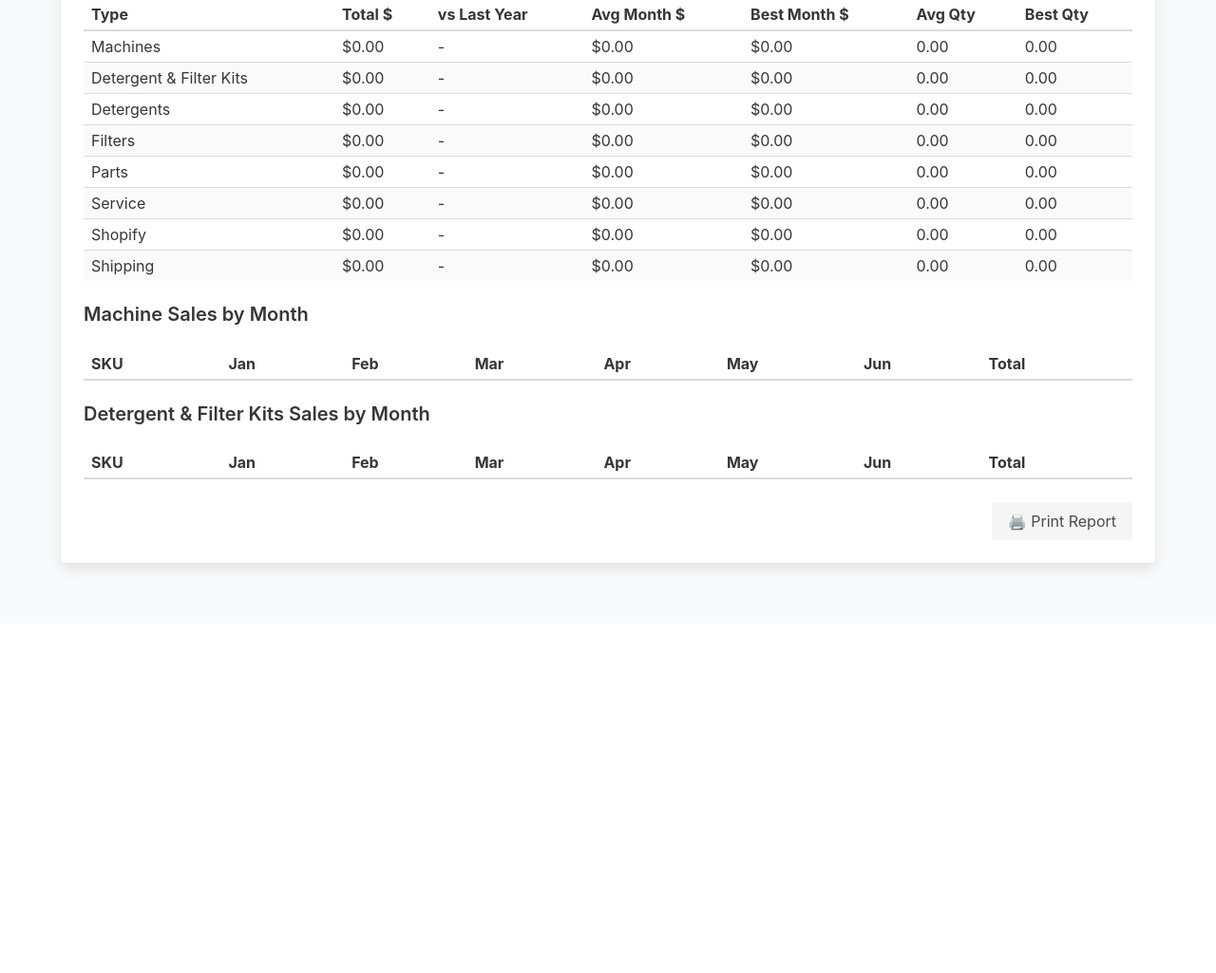
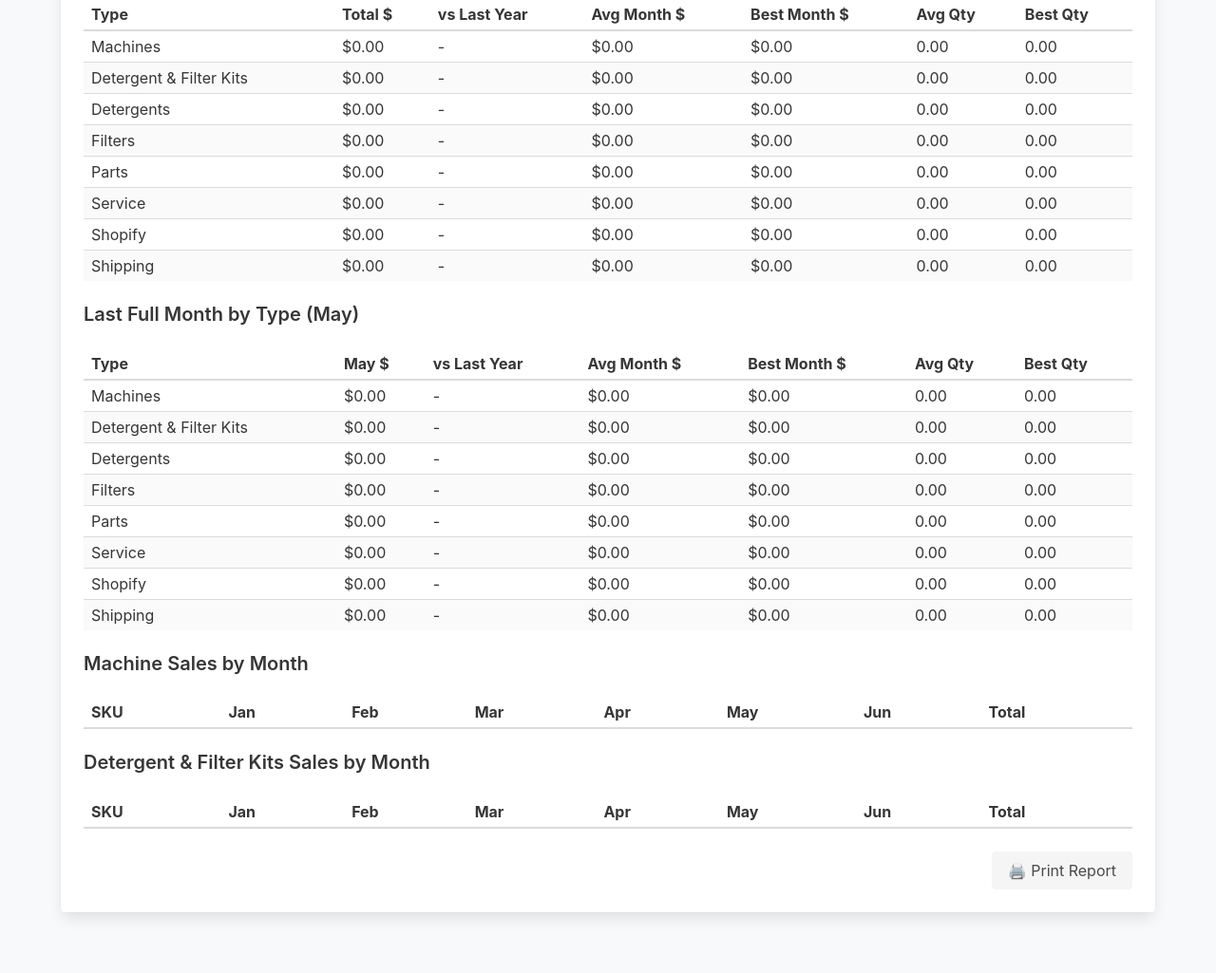
Before and after one commit to alexknuckles/ultrasuite, a Flask app: page /monthly-report in a window 1280 px wide. Shown: the part 967-1992 px from the top of the page at 95% size. Before the commit the page ends 1572 px from the top, so only its background shows below. Run offline with Flask 3, Linux system fonts and the light colour scheme; data that the repository does not hold is empty.

Commit message:
Add last-month type summary to report

```diff
--- a/app.py
+++ b/app.py
@@ -424,6 +424,61 @@ def monthly_report():
             'best_qty': best_qty,
         })
 
+    # last full month summary by type
+    now = datetime.now()
+    if year == now.year:
+        if now.month == 1:
+            last_month_year = year - 1
+            last_month_num = 12
+        else:
+            last_month_year = year
+            last_month_num = now.month - 1
+    else:
+        last_month_year = year
+        last_month_num = 12
+
+    last_month_label = datetime(last_month_year, last_month_num, 1).strftime('%b')
+
+    last_rows = []
+    for cat in categories:
+        cur_month = summary_type[
+            (summary_type['year'] == last_month_year)
+            & (summary_type['month_num'] == last_month_num)
+            & (summary_type['type'] == cat)
+        ]
+        prev_month = summary_type[
+            (summary_type['year'] == last_month_year - 1)
+            & (summary_type['month_num'] == last_month_num)
+            & (summary_type['type'] == cat)
+        ]
+        cur_total = cur_month['total'].sum()
+        cur_qty = cur_month['quantity'].sum()
+        prev_total = prev_month['total'].sum()
+        vs_last = '-'
+        if prev_total > 0:
+            vs_last = f"{((cur_total - prev_total) / prev_total) * 100:.1f}%"
+        elif cur_total > 0:
+            vs_last = '∞'
+        year_to_date = summary_type[
+            (summary_type['year'] == last_month_year)
+            & (summary_type['type'] == cat)
+            & (summary_type['month_num'] <= last_month_num)
+        ]
+        month_count = last_month_num if last_month_year == year else 12
+        avg_month = year_to_date['total'].sum() / month_count if month_count else 0
+        best_month = year_to_date['total'].max() if len(year_to_date) else 0
+        avg_qty = year_to_date['quantity'].sum() / month_count if month_count else 0
+        best_qty = year_to_date['quantity'].max() if len(year_to_date) else 0
+        last_rows.append({
+            'type': labels.get(cat, cat),
+            'total': cur_total,
+            'vs_last': vs_last,
+            'avg_month': avg_month,
+            'best_month': best_month,
+            'avg_qty': avg_qty,
+            'best_qty': best_qty,
+        })
+
     years = sorted(summary["year"].unique(), reverse=True)
     return render_template(
         "report.html",
@@ -436,6 +491,8 @@ def monthly_report():
         chem_data=chem_data,
         chem_qty=chem_qty,
         type_rows=type_rows,
+        last_month_label=last_month_label,
+        last_rows=last_rows,
     )
 
 
--- a/templates/report.html
+++ b/templates/report.html
@@ -59,6 +59,34 @@
   </tbody>
 </table>
 
+<h4 class="title is-5 mt-5">Last Full Month by Type ({{ last_month_label }})</h4>
+<table class="table is-fullwidth is-striped is-narrow">
+  <thead>
+    <tr>
+      <th>Type</th>
+      <th>{{ last_month_label }} $</th>
+      <th>vs Last Year</th>
+      <th>Avg Month $</th>
+      <th>Best Month $</th>
+      <th>Avg Qty</th>
+      <th>Best Qty</th>
+    </tr>
+  </thead>
+  <tbody>
+    {% for r in last_rows %}
+    <tr>
+      <td>{{ r.type }}</td>
+      <td>${{ "%.2f"|format(r.total) }}</td>
+      <td>{{ r.vs_last }}</td>
+      <td>${{ "%.2f"|format(r.avg_month) }}</td>
+      <td>${{ "%.2f"|format(r.best_month) }}</td>
+      <td>{{ "%.2f"|format(r.avg_qty) }}</td>
+      <td>{{ "%.2f"|format(r.best_qty) }}</td>
+    </tr>
+    {% endfor %}
+  </tbody>
+</table>
+
 <h4 class="title is-5 mt-5">Machine Sales by Month</h4>
 <table class="table is-fullwidth is-striped is-narrow">
   <thead><tr><th>SKU</th>{% for m in months %}<th>{{ m }}</th>{% endfor %}<th>Total</th></tr></thead>
```
